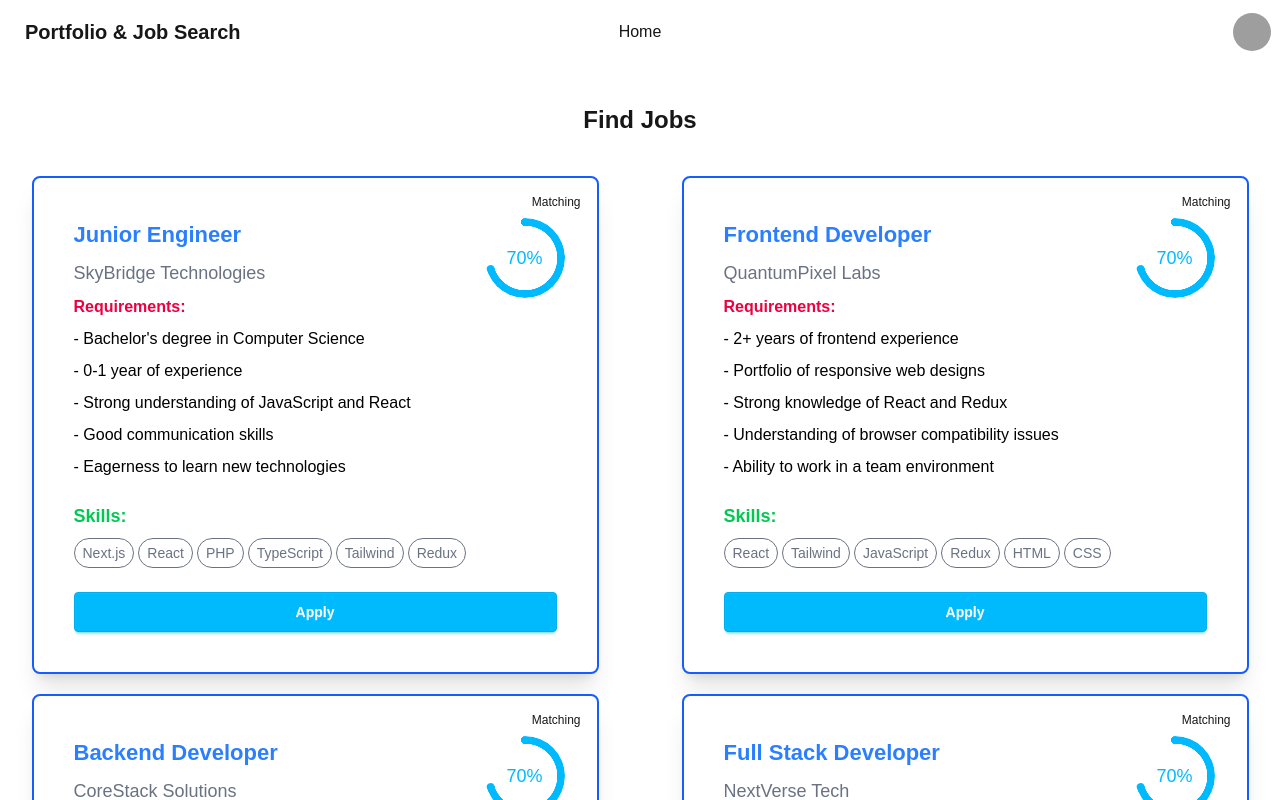
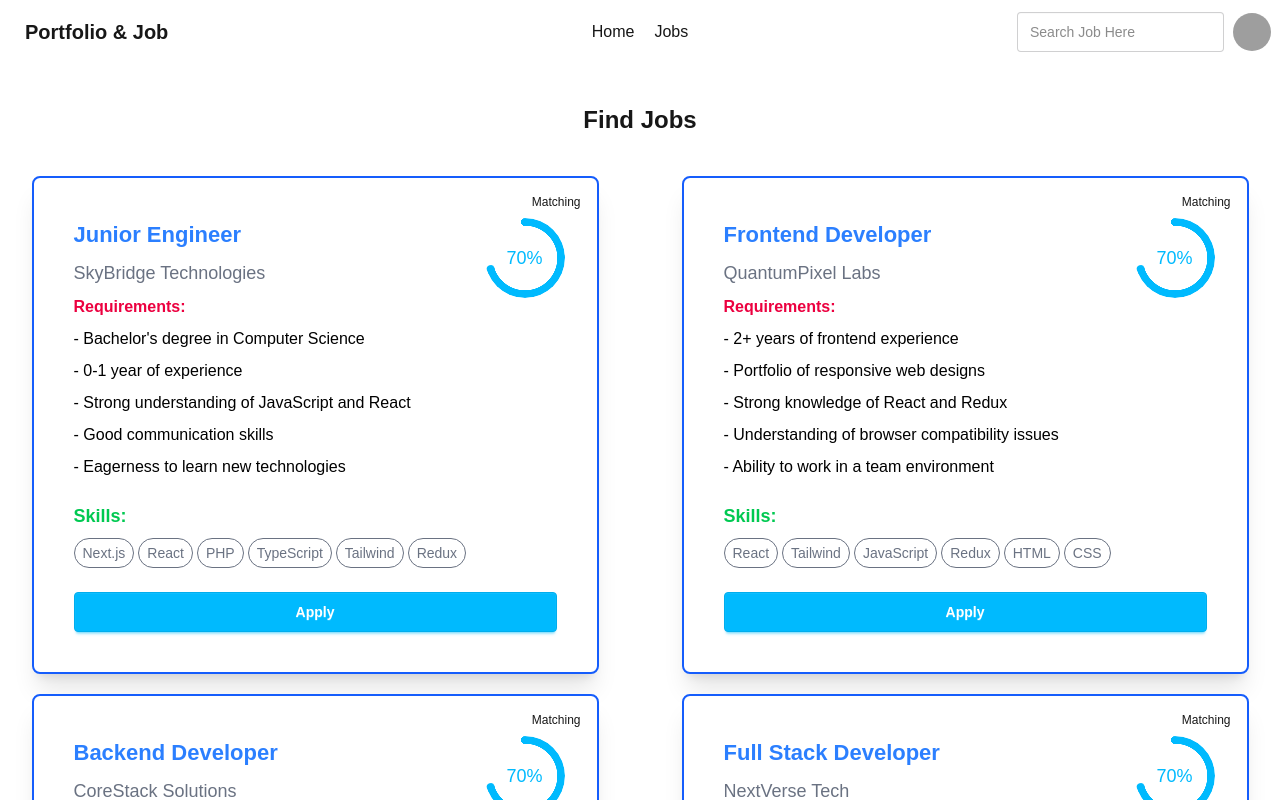
Before and after one commit to Shakib-Shajid/portfolio_jobsearch, a Next.js app: page / in a window 1280 px wide. Shown: the top 800 px of the page. Built offline with nearby package versions, Linux system fonts and the light colour scheme; grey boxes are pictures that could not be loaded.

Commit message:
UI part search and navbar added

```diff
--- a/src/app/components/Navbar.jsx
+++ b/src/app/components/Navbar.jsx
@@ -6,13 +6,28 @@ const Navbar = () => {
         <div>
             <div className="navbar">
                 <div className=" navbar-start">
-                    <a className="btn btn-ghost text-xl">Portfolio & Job Search</a>
+                    <div className="dropdown">
+                        <div tabIndex={0} role="button" className="btn btn-ghost lg:hidden">
+                            <svg xmlns="http://www.w3.org/2000/svg" className="h-5 w-5" fill="none" viewBox="0 0 24 24" stroke="currentColor"> <path strokeLinecap="round" strokeLinejoin="round" strokeWidth="2" d="M4 6h16M4 12h8m-8 6h16" /> </svg>
+                        </div>
+                        <ul
+                            tabIndex={0}
+                            className="menu menu-sm dropdown-content bg-base-100 rounded-box z-1 mt-3 w-52 p-2 shadow">
+                            <li><Link href="/">Home</Link></li>
+                            <li><Link href="/jobs">Jobs</Link></li>
+                        </ul>
+                    </div>
+                    <a className="btn btn-ghost text-xl -ml-5 lg:ml-0">Portfolio & Job</a>
                 </div>
-                <div className="navbar-center hidden lg:flex">
-                   <Link href="/">Home</Link>
+
+                <div className="navbar-center hidden lg:flex gap-5">
+                    <Link href="/">Home</Link>
+                    <Link href="/jobs">Jobs</Link>
                 </div>
                 <div className="flex gap-2 navbar-end">
+                    <input type="text" placeholder="Search Job Here" className="input input-bordered w-24 md:w-auto" />
                     <div className="dropdown dropdown-end">
+
                         <div tabIndex={0} role="button" className="btn btn-ghost btn-circle avatar">
                             <div className="w-10 rounded-full">
                                 <img
--- a/src/app/profile/page.jsx
+++ b/src/app/profile/page.jsx
@@ -70,7 +70,7 @@ const page = () => {
                 <img src="https://rb.gy/c28gf3" className="max-w-sm w-80 lg:w-full shadow-2xl border-blue-700 rounded-full border-4" alt="" />
                 <div className="bg-white overflow-hidden shadow rounded-lg border md:w-full lg:w-1/3">
                     <div className="px-4 py-5 sm:px-4">
-                        <h3 className="text-lg leading-6 font-medium text-gray-900">
+                        <h3 className="text-lg leading-6 font-bold text-green-900">
                             User Profile
                         </h3>
                         <p className="mt-1 max-w-2xl text-sm text-gray-500">
@@ -81,7 +81,7 @@ const page = () => {
                         <dl className="sm:divide-y sm:divide-gray-200">
                             <div className="py-3 sm:py-5 sm:grid sm:grid-cols-3 sm:gap-4 sm:px-6">
                                 <dt className="text-sm font-medium text-gray-500">
-                                    Full name
+                                    Full Name
                                 </dt>
                                 <dd className="mt-1 text-sm text-gray-900 sm:mt-0 sm:col-span-2">
                                     ABCD EFGH
```
